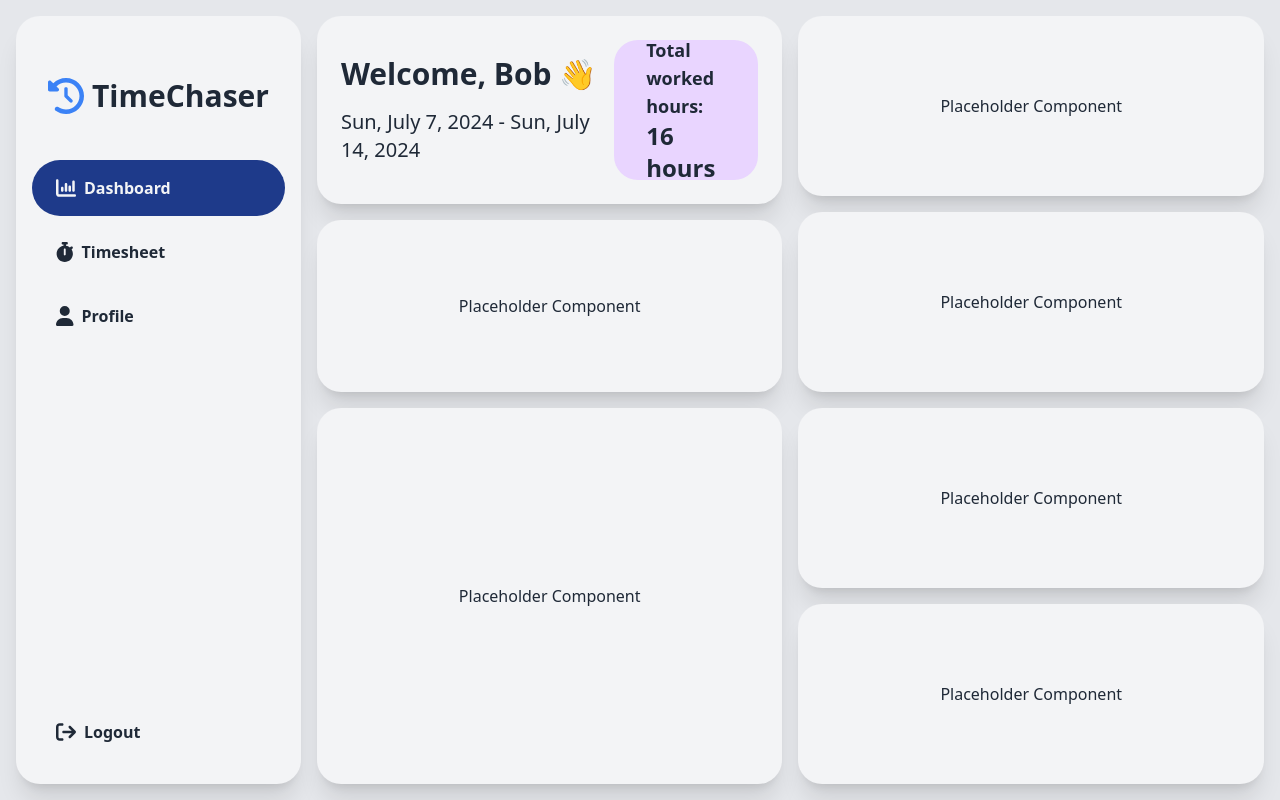
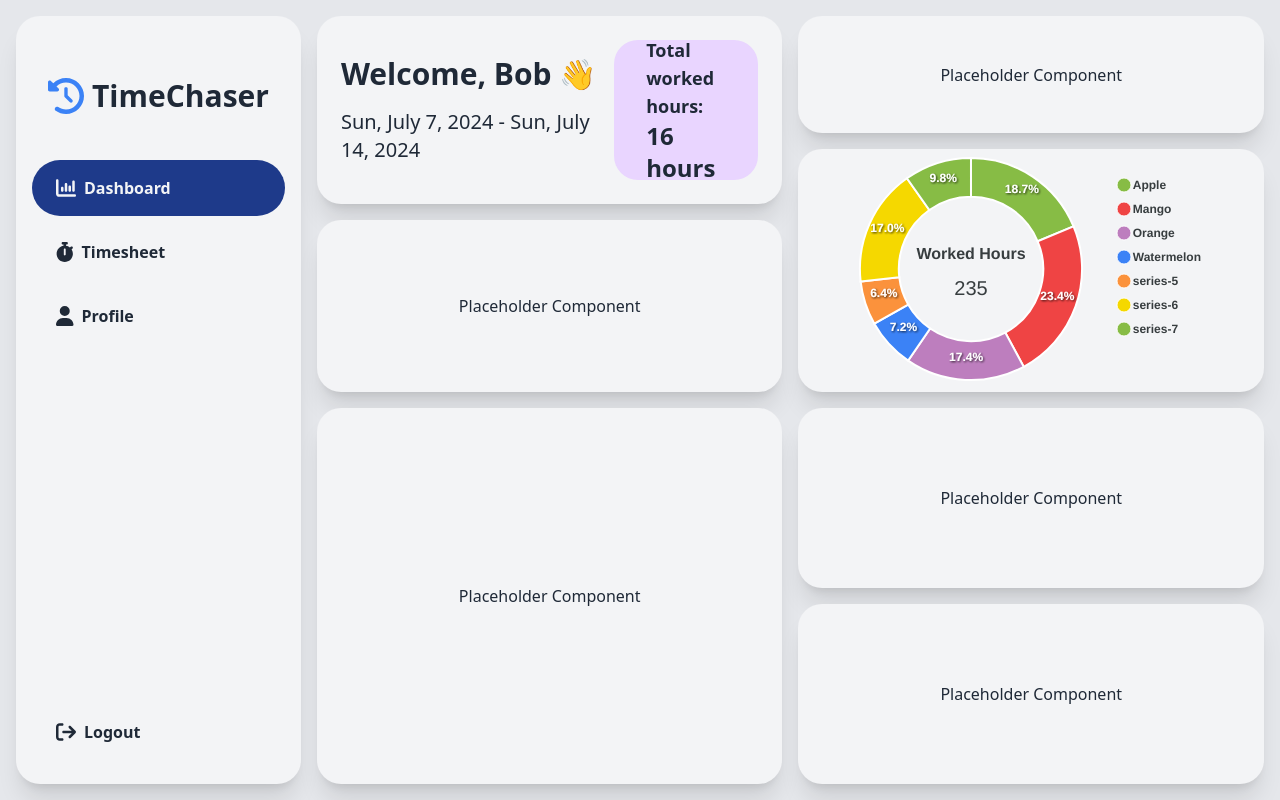
Before and after one commit to jussaw/timechaser, a React (Vite) app in the folder frontend/: page /dashboard in a window 1280 px wide. Built offline with nearby package versions, Linux system fonts and the light colour scheme.

Commit message:
create color wheel

```diff
--- a/frontend/package.json
+++ b/frontend/package.json
@@ -16,10 +16,12 @@
     "@fortawesome/free-regular-svg-icons": "^6.5.2",
     "@fortawesome/free-solid-svg-icons": "^6.5.2",
     "@fortawesome/react-fontawesome": "^0.2.2",
+    "apexcharts": "^3.50.0",
     "autoprefixer": "^10.4.19",
     "postcss": "^8.4.38",
     "prettier-eslint": "^16.3.0",
     "react": "^18.3.1",
+    "react-apexcharts": "^1.4.1",
     "react-dom": "^18.3.1",
     "react-router-dom": "^6.23.1"
   },
--- /dev/null
+++ b/frontend/src/components/HourAllocationChart.jsx
@@ -0,0 +1,65 @@
+import React, { useState } from "react";
+import Chart from "react-apexcharts";
+
+export default function HourAllocationChart() {
+  const [options, setOptions] = useState({
+    labels: ["Apple", "Mango", "Orange", "Watermelon"],
+    colors: ["#87BC45", "#EF4444", "#BD7EBE", "#3B82F6", "#FB923C", "#F5D800"],
+    legend: {
+      show: true,
+      fontWeight: 600,
+    },
+    plotOptions: {
+      pie: {
+        donut: {
+          size: "65%",
+          background: "transparent",
+          labels: {
+            show: true,
+            value: {
+              show: true,
+              fontWeight: 500,
+              formatter: function (val) {
+                return val;
+              },
+            },
+            total: {
+              show: true,
+              label: "Worked Hours",
+              fontWeight: 700,
+            },
+          },
+        },
+      },
+    },
+  });
+  const [series, setSeries] = useState([44, 55, 41, 17, 15, 40, 23]);
+
+  //TODO: get project/program names and put into labels
+
+  //TODO: get time submissions and put into series
+
+  return (
+    <div className="dashboard-component flex h-full w-full flex-grow items-center justify-center">
+      <div className="donut">
+        <Chart options={options} series={series} type="donut" width="380" />
+      </div>
+    </div>
+  );
+}
+
+// class Donut extends Component {
+//   constructor(props) {
+//     super(props);
+
+//     this.state = {
+//       options: {
+//         labels: ["Apple", "Mango", "Orange", "Watermelon"],
+//         fill: {
+//           colors: [``, "#E91E63", "#9C27B0"],
+//         },
+//       },
+//       series: [44, 55, 41, 17, 15],
+//     };
+//   }
+// }
--- a/frontend/src/pages/Dashboard.jsx
+++ b/frontend/src/pages/Dashboard.jsx
@@ -1,6 +1,7 @@
 import React from "react";
 import PlaceholderComponent from "../components/PlaceholderComponent";
 import "../styles/UniversalComponent.css";
+import HourAllocationChart from "../components/HourAllocationChart";
 import Welcome from "../components/Welcome";
 
 export default function Dashboard() {
@@ -18,7 +19,7 @@ export default function Dashboard() {
       <div className="flex w-6/12 flex-col space-y-4">
         <div className="flex h-full w-full flex-col space-y-4">
           <PlaceholderComponent />
-          <PlaceholderComponent />
+          <HourAllocationChart />
         </div>
         <div className="flex h-full w-full flex-col space-y-4">
           <PlaceholderComponent />
--- a/frontend/src/pages/Sandbox.jsx
+++ b/frontend/src/pages/Sandbox.jsx
@@ -1,13 +1,171 @@
-import React from "react";
-import "../styles/UniversalComponent.css";
+import React, { useState } from "react";
+import Chart from "react-apexcharts";
 
 export default function Sandbox() {
+  const [options, setOptions] = useState({
+    plotOptions: {
+      pie: {
+        donut: {
+          size: "65%",
+          background: "transparent",
+          labels: {
+            show: true,
+            name: {
+              show: true,
+              fontSize: "22px",
+              fontFamily: "Helvetica, Arial, sans-serif",
+              fontWeight: 600,
+              color: undefined,
+              offsetY: -10,
+              formatter: function (val) {
+                return val;
+              },
+            },
+            value: {
+              show: true,
+              fontSize: "16px",
+              fontFamily: "Helvetica, Arial, sans-serif",
+              fontWeight: 400,
+              color: undefined,
+              offsetY: 20,
+              formatter: function (val) {
+                return val;
+              },
+            },
+            total: {
+              show: true,
+              showAlways: false,
+              label: "Worked \nHours",
+              fontSize: "16px",
+              fontFamily: "Helvetica, Arial, sans-serif",
+              fontWeight: 600,
+              color: "#373d3f",
+              formatter: function (w) {
+                return w.globals.seriesTotals.reduce((a, b) => {
+                  return a + b;
+                }, 0);
+              },
+            },
+          },
+        },
+      },
+    },
+    labels: ["Apple", "Mango", "Orange", "Watermelon"],
+    colors: ["#E9D5FF", "#968586", "#EF4444", "#3B82F6", "#FB923C", "#9BA1B3"],
+
+    legend: {
+      show: true,
+      showForSingleSeries: false,
+      showForNullSeries: true,
+      showForZeroSeries: true,
+      position: "bottom",
+      horizontalAlign: "center",
+      floating: false,
+      fontSize: "14px",
+      fontFamily: "Helvetica, Arial",
+      fontWeight: 400,
+      formatter: undefined,
+      inverseOrder: false,
+      width: undefined,
+      height: undefined,
+      tooltipHoverFormatter: undefined,
+      customLegendItems: [],
+      offsetX: 0,
+      offsetY: 0,
+      labels: {
+        colors: undefined,
+        useSeriesColors: false,
+      },
+      markers: {
+        size: 6,
+        shape: undefined, // circle, square, line, plus, cross
+        strokeWidth: 2,
+        fillColors: [
+          "#E9D5FF",
+          "#968586",
+          "#EF4444",
+          "#3B82F6",
+          "#FB923C",
+          "#9BA1B3",
+        ],
+        radius: 2,
+        customHTML: undefined,
+        onClick: undefined,
+        offsetX: 0,
+        offsetY: 0,
+      },
+      itemMargin: {
+        horizontal: 5,
+        vertical: 0,
+      },
+      onItemClick: {
+        toggleDataSeries: true,
+      },
+      onItemHover: {
+        highlightDataSeries: true,
+      },
+    },
+    markers: {
+      size: [4, 10],
+      colors: [
+        "#E9D5FF",
+        "#968586",
+        "#EF4444",
+        "#3B82F6",
+        "#FB923C",
+        "#9BA1B3",
+      ],
+      strokeColors: "#fff",
+      strokeWidth: 2,
+      strokeOpacity: 0.9,
+      strokeDashArray: 0,
+      fillOpacity: 1,
+      discrete: [],
+      shape: "circle",
+      radius: 2,
+      offsetX: 0,
+      offsetY: 0,
+      onClick: undefined,
+      onDblClick: undefined,
+      showNullDataPoints: true,
+      hover: {
+        size: undefined,
+        sizeOffset: 3,
+      },
+    },
+    tooltip: {
+      enabled: true,
+      fillSeriesColor: false,
+    },
+  });
+
+  const [series, setSeries] = useState([44, 55, 41, 17, 15, 40]);
+
+  //TODO: get project/program names and put into labels
+
+  //TODO: get time submissions and put into series
+
   return (
-    <div className="flex flex-grow">
-      {/* Comment out this div */}
-      <div className="full-page-component flex-grow items-center justify-center">
-        <div className="flex h-full items-center justify-center">Sandbox</div>
+    <div className="dashboard-component flex h-full w-full flex-grow items-center justify-center">
+      <div className="donut">
+        <Chart options={options} series={series} type="donut" width="380" />
       </div>
     </div>
   );
 }
+
+// class Donut extends Component {
+//   constructor(props) {
+//     super(props);
+
+//     this.state = {
+//       options: {
+//         labels: ["Apple", "Mango", "Orange", "Watermelon"],
+//         fill: {
+//           colors: [``, "#E91E63", "#9C27B0"],
+//         },
+//       },
+//       series: [44, 55, 41, 17, 15],
+//     };
+//   }
+// }
--- a/frontend/tailwind.config.js
+++ b/frontend/tailwind.config.js
@@ -8,6 +8,7 @@ export default {
           DEFAULT: "#3B82F6",
           dark: "#1E3A8A",
         },
+        "custom-orange": "#FB923C",
         "custom-purple": "#E9D5FF",
         "custom-gray": "#6B7280",
         "custom-brown": "#968586",
```
Also changed, not shown: 1 other file (tests, documents, lock files or other folders).
